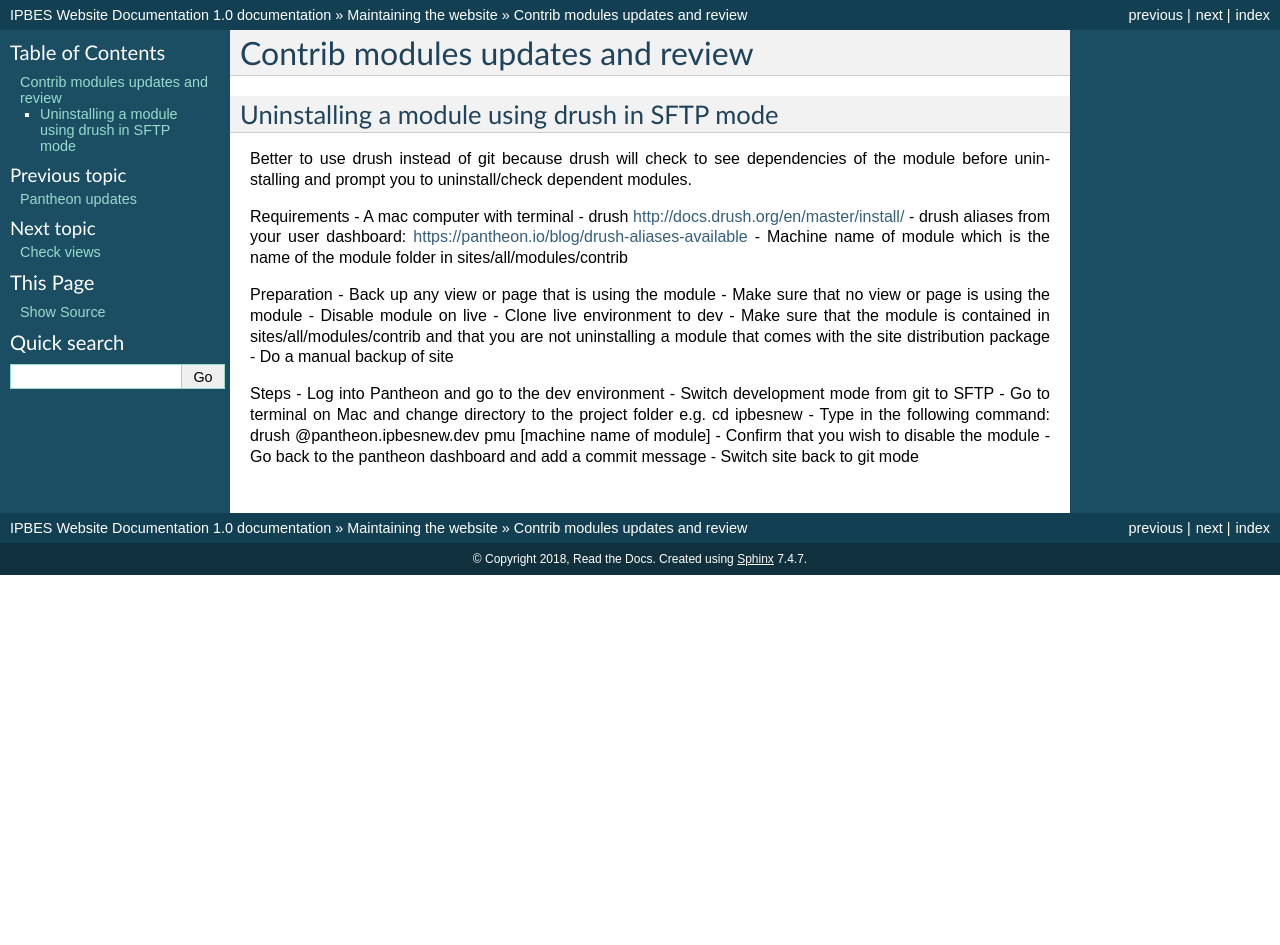
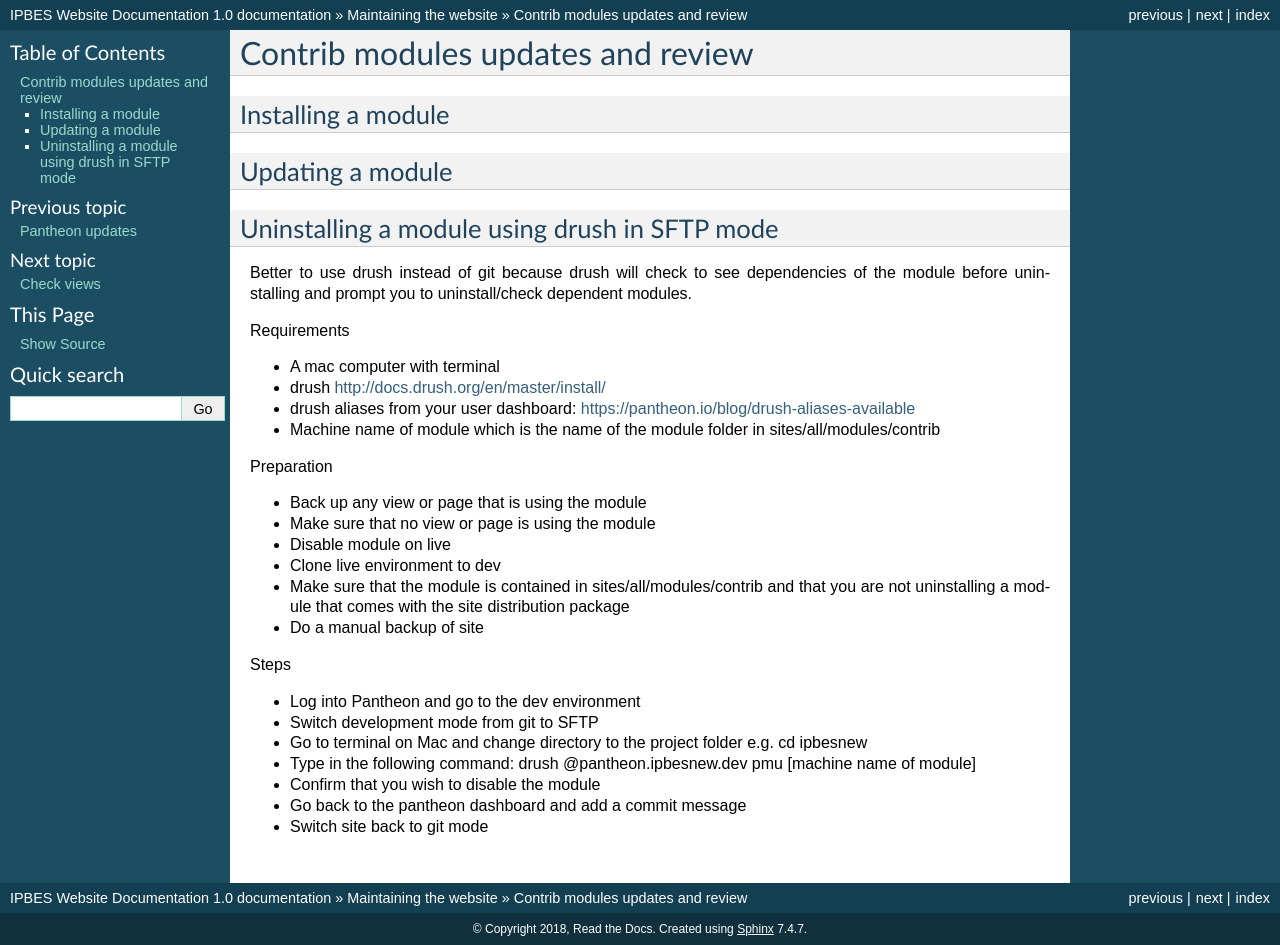
Before and after one commit to ipbes/ipbeswebdocs, a Sphinx documentation site: the page built from docs/maintenance/contrib.rst, in a window 1280 px wide. Built offline with Sphinx 7.4.7, drawn with Linux system fonts in a browser that asks for light colours; pages that are not in the unit, such as notebooks, are missing from menus; before the commit the page ends 900 px from its top, so only the background shows below that.

Commit message:
Update contrib.rst

```diff
--- a/docs/maintenance/contrib.rst
+++ b/docs/maintenance/contrib.rst
@@ -1,17 +1,25 @@
 Contrib modules updates and review
 ----------------------------------
+Installing a module
+~~~~~~~~~~~~~~~~~~~
+
+Updating a module
+~~~~~~~~~~~~~~~~~
+
 Uninstalling a module using drush in SFTP mode
 ~~~~~~~~~~~~~~~~~~~~~~~~~~~~~~~~~~~~~~~~~~~~~~
 
 Better to use drush instead of git because drush will check to see dependencies of the module before uninstalling and prompt you to uninstall/check dependent modules.
 
 Requirements
+
 - A mac computer with terminal
 - drush http://docs.drush.org/en/master/install/
 - drush aliases from your user dashboard: https://pantheon.io/blog/drush-aliases-available
 - Machine name of module which is the name of the module folder in sites/all/modules/contrib
 
 Preparation
+
 - Back up any view or page that is using the module
 - Make sure that no view or page is using the module
 - Disable module on live
@@ -20,6 +28,7 @@ Preparation
 - Do a manual backup of site
 
 Steps
+
 - Log into Pantheon and go to the dev environment
 - Switch development mode from git to SFTP
 - Go to terminal on Mac and change directory to the project folder e.g. cd ipbesnew
```
